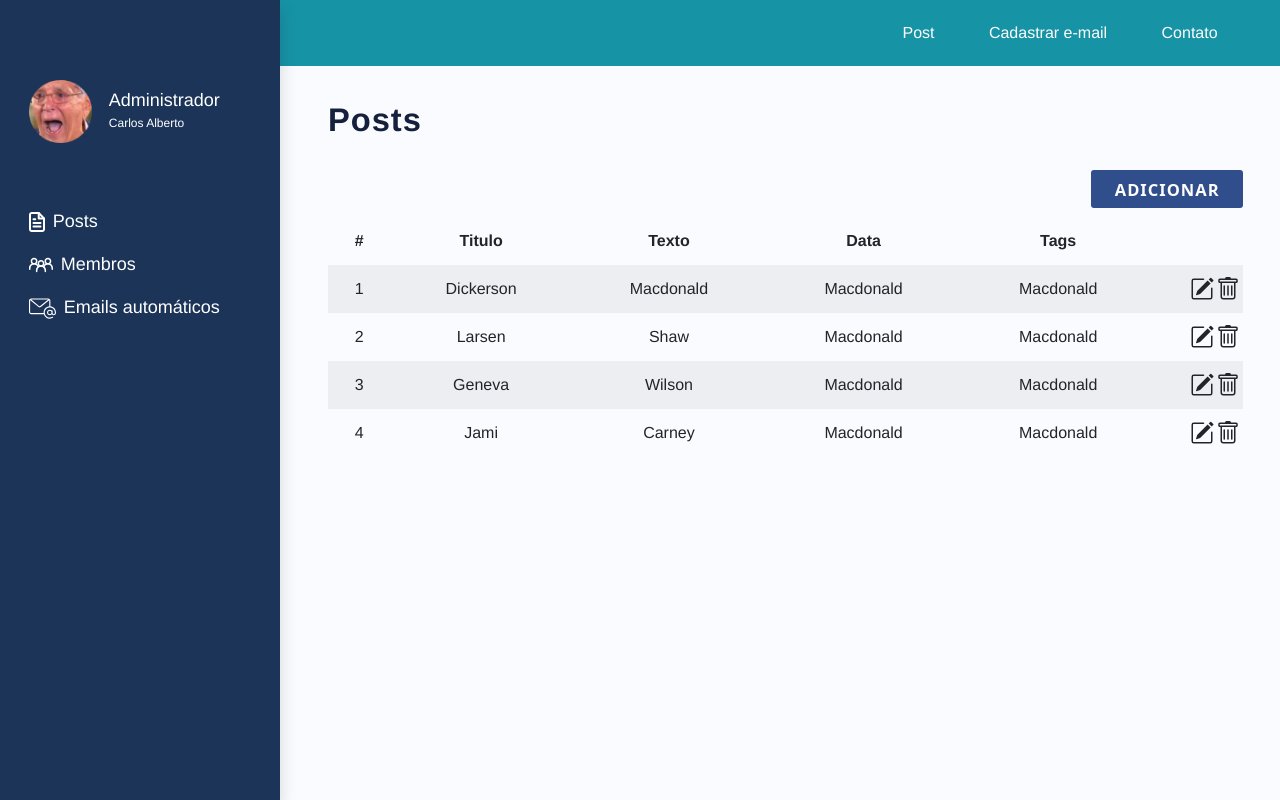
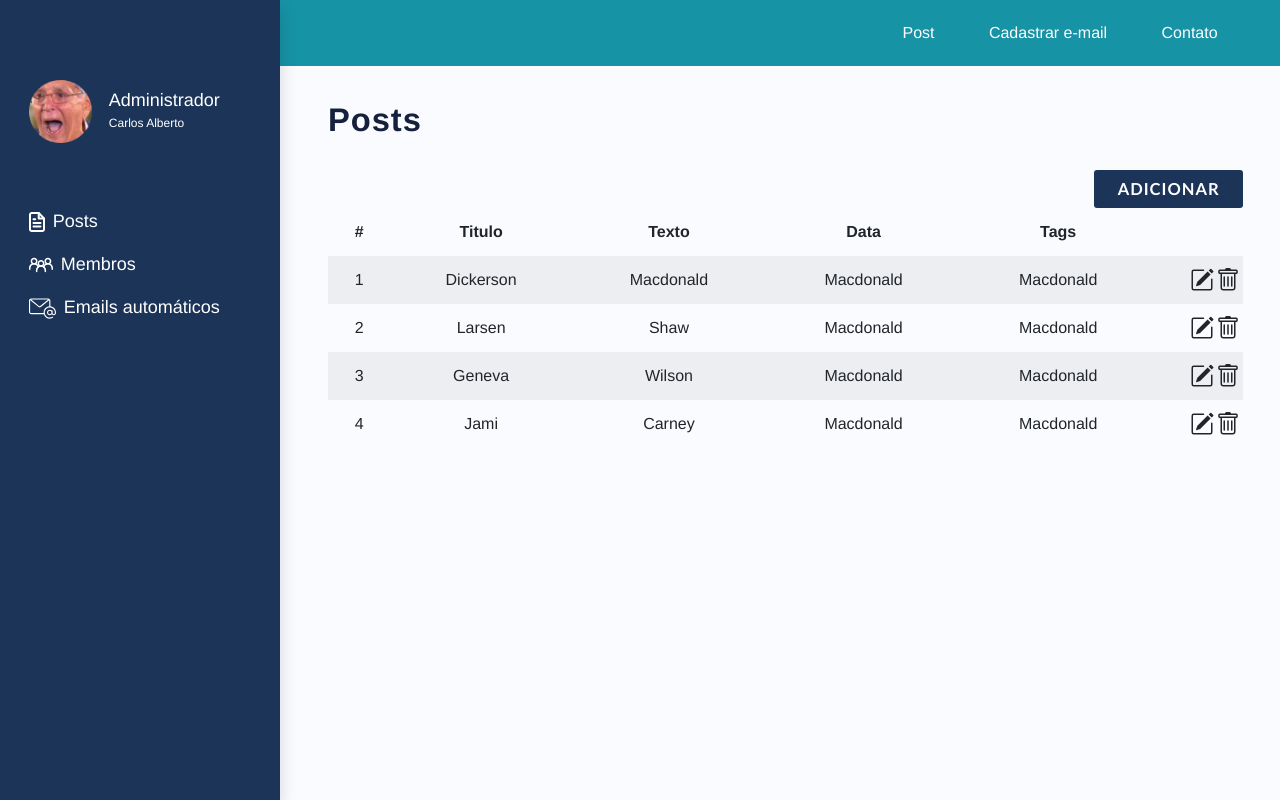
Before and after one commit to caiogottmann/Trabalho-ENG-Software, a Vue app in the folder Blogcomb/frontend/: page /post in a window 1280 px wide. Built offline with nearby package versions, Linux system fonts and the light colour scheme.

Commit message:
alteração do butão

```diff
--- a/Blogcomb/frontend/src/components/button.vue
+++ b/Blogcomb/frontend/src/components/button.vue
@@ -1,4 +1,5 @@
 <template>
+  <a :href="link">
     <button
       @click="click()"
       :style="customStyle"
@@ -6,6 +7,7 @@
     >
       {{ buttonText }}
     </button>
+  </a>
 </template>
 
 <script>
@@ -36,6 +38,10 @@ export default {
     size: {
       type: String,
     },
+    link:{
+      type: String,
+      required: true,
+    }
   },
   methods: {
     click() {
@@ -62,7 +68,7 @@ export default {
 .button {
   padding: 16px 31px;
 
-  font-family: "Noto Sans";
+  font-family: Lato-bold;
   font-style: normal;
   font-weight: bold;
   font-size: min-max(12px, 10);
@@ -81,7 +87,7 @@ export default {
 
 .dashButton {
   color: #ffffff;
-  background-color: #304e8c;
+  background-color: #1B3458;
   box-shadow: unset;
   letter-spacing: 1px;
 }
@@ -89,7 +95,7 @@ export default {
 .dashInvert {
   color: #304e8c;
   background-color: transparent;
-  border: 1px solid #304e8c;
+  border: 1px solid #1B3458;
   box-sizing: border-box;
   border-radius: 3px;
 }
@@ -177,7 +183,7 @@ export default {
   }
 
   .dashInvert {
-    border: 1px solid #304e8c;
+    border: 1px solid #1e438b;
     box-sizing: border-box;
     border-radius: 3px;
   }
@@ -196,14 +202,14 @@ export default {
 }
 
 .dashButton:hover {
-  background-color: #3968c5;
+  background-color: #063ead;
   -webkit-box-shadow: unset;
   -moz-box-shadow: unset;
   box-shadow: unset;
 }
 
 .dashButton:focus {
-  background-color: #3968c5;
+  background-color: #033db1;
   -webkit-box-shadow: unset;
   -moz-box-shadow: unset;
   box-shadow: unset;
```
Lines whose indentation alone changed are shown as unchanged.
